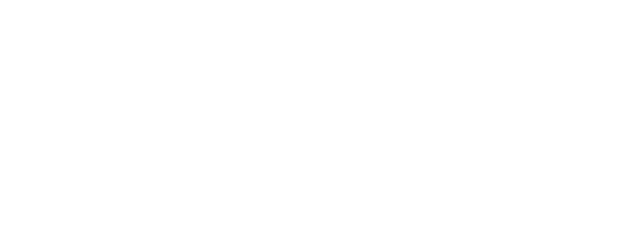
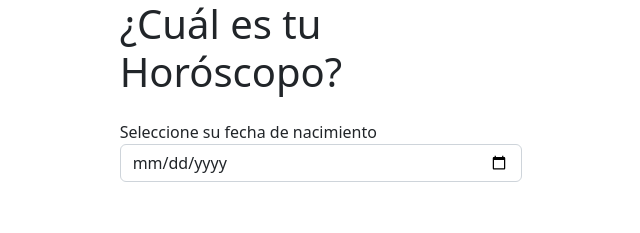
Before and after one commit to ChristianAlexisVC2410/reactcards1003, a plain HTML site: page docs/index.html in a window 1280 px wide. Shown: the whole page, without its empty margins (319-959 px from the left). Drawn offline with nearby package versions, Linux system fonts and the light colour scheme; the site is published under a folder, as on GitHub Pages, so addresses that start at the root find nothing.

Commit message:
Add files via upload

```diff
--- a/docs/index.html
+++ b/docs/index.html
@@ -7,7 +7,7 @@
     <link href="https://cdn.jsdelivr.net/npm/bootstrap@5.2.1/dist/css/bootstrap.min.css" rel="stylesheet" integrity="sha384-iYQeCzEYFbKjA/T2uDLTpkwGzCiq6soy8tYaI1GyVh/UjpbCx/TYkiZhlZB6+fzT" crossorigin="anonymous">
     <script src="https://cdn.jsdelivr.net/npm/bootstrap@5.2.1/dist/js/bootstrap.bundle.min.js" integrity="sha384-u1OknCvxWvY5kfmNBILK2hRnQC3Pr17a+RTT6rIHI7NnikvbZlHgTPOOmMi466C8" crossorigin="anonymous"></script>
     <title>Vite + React</title>
-    <script type="module" crossorigin src="/assets/index.04a79c7e.js"></script>
+    <script type="module" crossorigin src="./assets/index.04a79c7e.js"></script>
   </head>
   <body>
     <div id="root">
```
